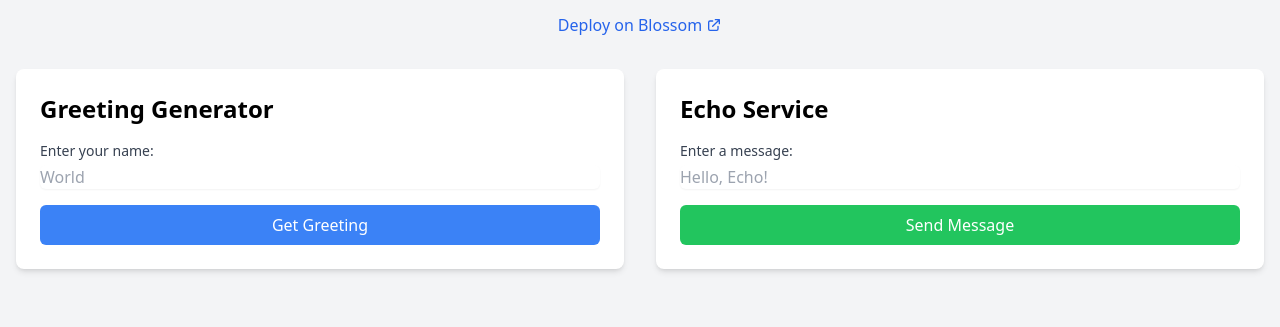
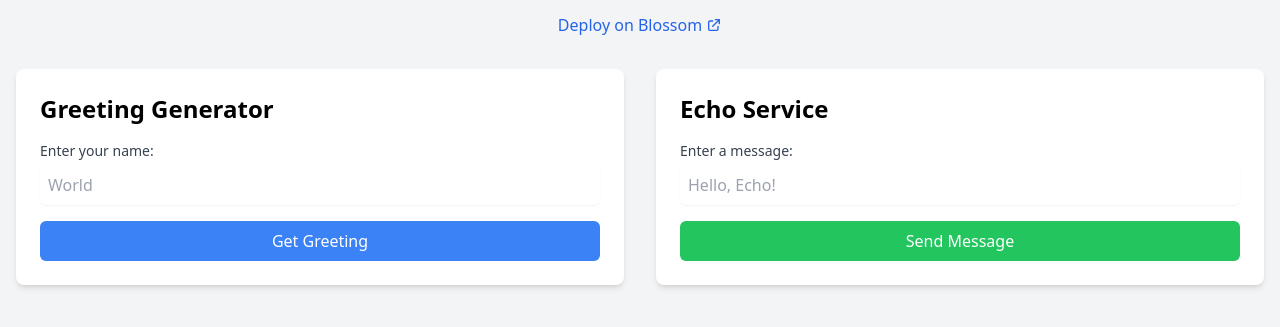
Before and after one commit to blossom-examples/ruby-sinatra, a plain HTML site: page public/index.html in a window 1280 px wide. Shown: the part 107-434 px from the top of the page. Drawn offline with nearby package versions, Linux system fonts and the light colour scheme.

Commit message:
improve css

```diff
--- a/public/index.html
+++ b/public/index.html
@@ -31,7 +31,7 @@
           <div>
             <label for="nameInput" class="block text-sm font-medium text-gray-700">Enter your name:</label>
             <input type="text" id="nameInput"
-              class="mt-1 block w-full rounded-md border-gray-300 shadow-sm focus:border-blue-500 focus:ring-blue-500"
+              class="mt-1 p-2 block w-full rounded-md border-gray-300 shadow-sm focus:border-blue-500 focus:ring-blue-500"
               placeholder="World">
           </div>
           <button onclick="getGreeting()"
@@ -49,7 +49,7 @@
           <div>
             <label for="messageInput" class="block text-sm font-medium text-gray-700">Enter a message:</label>
             <input type="text" id="messageInput"
-              class="mt-1 block w-full rounded-md border-gray-300 shadow-sm focus:border-blue-500 focus:ring-blue-500"
+              class="mt-1 p-2 block w-full rounded-md border-gray-300 shadow-sm focus:border-blue-500 focus:ring-blue-500"
               placeholder="Hello, Echo!">
           </div>
           <button onclick="sendEcho()"
```
